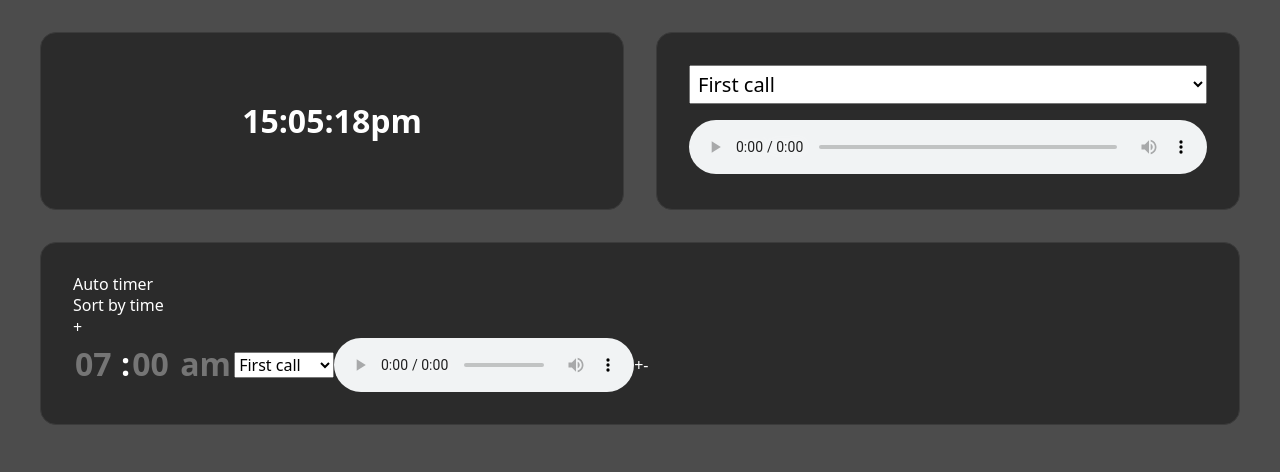
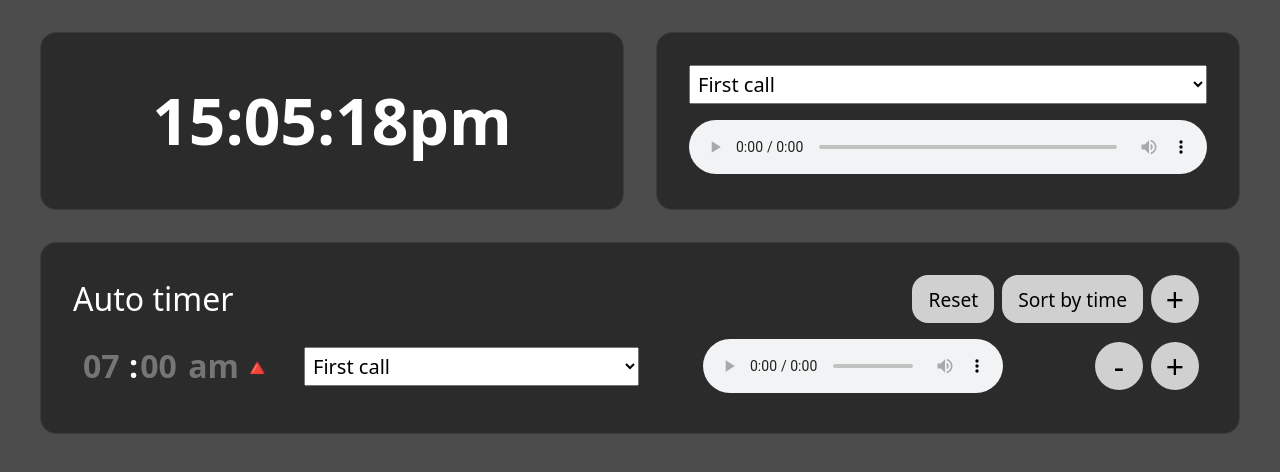
Before and after one commit to brett-east/camp-timer-app, a React (Create React App) app: page / in a window 1280 px wide. Both pictures are taken after a click on the button "Add row". Shown: the top 472 px of the page. Built offline with nearby package versions, Linux system fonts and the light colour scheme.

Commit message:
finish app

```diff
--- a/src/app.tsx
+++ b/src/app.tsx
@@ -1,4 +1,5 @@
-import React, { useState } from 'react';
+import { useState, useEffect, useRef } from 'react';
+import dayjs from 'dayjs';
 import { v4 as uuidv4 } from 'uuid';
 
 import CurrentTimeCell from './components/current-time-cell';
@@ -8,40 +9,157 @@ import TimerRow from './components/timer-row';
 import './styles/reset.scss';
 import styles from './styles.module.scss';
 
+const LOCAL_STORAGE_ITEM = 'campTimerTimes';
+
+export const useInterval = (
+  callback: () => void,
+  delay: number | null | false,
+): void => {
+  // eslint-disable-next-line @typescript-eslint/no-empty-function
+  const savedCallback = useRef(() => {});
+
+  // Remember the latest callback.
+  useEffect(() => {
+    savedCallback.current = callback;
+  });
+
+  // Set up the interval.
+  useEffect(() => {
+    if (delay === null || delay === false) return undefined;
+    const tick = () => savedCallback.current();
+    const id = setInterval(tick, delay);
+    return () => clearInterval(id);
+  }, [delay]);
+};
+
+export const useClock = () => {
+  const [time, setTime] = useState<string>('');
+  useInterval(() => {
+    const displayTime = dayjs().format('HH:mm:ssa');
+
+    setTime(displayTime);
+  }, 500);
+  return time;
+};
+
+export interface ITimerRow {
+  id: string;
+  time: dayjs.Dayjs | null;
+  track: string;
+}
+
 const App = () => {
-  const [timerRowArray, setTimerRowArray] = useState<string[]>([]);
+  const [timerRowArray, setTimerRowArray] = useState<ITimerRow[]>([]);
+  const time = useClock();
 
-  const handleAddNewRow = () => {setTimerRowArray([...timerRowArray, uuidv4()])};
+  useEffect(() => {
+    const storedTimerRows = localStorage.getItem(LOCAL_STORAGE_ITEM);
+    if (!storedTimerRows || !storedTimerRows.includes('[')) {
+      return;
+    }
+    if (storedTimerRows) {
+      const parsedTimerRows = JSON.parse(storedTimerRows);
+      const sanitsedTimerRows = parsedTimerRows.filter((r: ITimerRow) => {
+        return r.hasOwnProperty('id') && r.hasOwnProperty('track') && r.hasOwnProperty('time')
+      }).map((r: ITimerRow) => ({
+        id: r.id,
+        track: r.track,
+        time: r.time ? dayjs(r.time) : r.time,
+      }));
+
+      setTimerRowArray(sanitsedTimerRows);
+    }
+  }, []);
+
+  const handleAddNewRow = () => {
+    setTimerRowArray([
+      ...timerRowArray,
+      {
+        id: uuidv4(),
+        time: null,
+        track: '',
+      },
+    ])
+  };
+
+  const updateRowState = ({ id, time, track }: ITimerRow) => {
+    const updatedRows = timerRowArray.map((timerRow) => {
+      if (timerRow.id === id) {
+        return {
+          id,
+          time,
+          track
+        };
+      }
+      return timerRow;
+    });
+    localStorage.setItem(LOCAL_STORAGE_ITEM, JSON.stringify(updatedRows));
+    setTimerRowArray(updatedRows);
+  }
+
+  const sortRows = () => {
+    const sortedRows = timerRowArray.sort((a, b) => {
+      if (a.time && b.time) {
+        if (a.time.isBefore(b.time)) return -1;
+        if (a.time.isAfter(b.time)) return 1;
+        return 0;
+      }
+      if (a.time && !b.time) return -1;
+      if (!a.time && b.time) return 1;
+      return 0;
+    });
+
+    setTimerRowArray(sortedRows);
+    localStorage.setItem(LOCAL_STORAGE_ITEM, JSON.stringify(sortedRows));
+  }
+
+  const resetRows = () => {
+    setTimerRowArray([]);
+    localStorage.setItem(LOCAL_STORAGE_ITEM, '[]');
+  }
 
   return (
     <div className={styles.appWrapper}>
       <div className={styles.app}>
         <div className={styles.topRow}>
-          <CurrentTimeCell />
+          <CurrentTimeCell
+            time={time}
+          />
           <PlaySoundCell />
         </div>
         <div className={styles.timerSection}>
           <div className={styles.headerRow}>
-            <p>
+            <p className={styles.headerText}>
               Auto timer
             </p>
+            <div className={styles.buttonSection}>
               <button
-              onClick={handleAddNewRow}
-              className={styles.addButton}
+                onClick={resetRows}
+                className={styles.resetButton}
+              >
+                Reset
+              </button>
+              <button
+                onClick={sortRows}
+                className={styles.sortByTimeButton}
               >
                 Sort by time
               </button>
               <button
                 onClick={handleAddNewRow}
                 className={styles.addButton}
+                title="Add row"
               >
                 +
               </button>
             </div>
+          </div>
           {timerRowArray.map(timerRow => (
             <TimerRow
-              key={timerRow}
-              id={timerRow}
+              updateRowState={updateRowState}
+              key={timerRow.id}
+              timerRow={timerRow}
+              time={time}
               addNewRow={handleAddNewRow}
               removeRow={() => setTimerRowArray(timerRowArray.filter(id => id !== timerRow))}
             />
--- a/src/components/current-time-cell/index.tsx
+++ b/src/components/current-time-cell/index.tsx
@@ -1,45 +1,13 @@
-import dayjs from 'dayjs';
-import React, { useEffect, useRef, useState } from 'react';
-
 import styles from './styles.module.scss';
 
-const useInterval = (
-  callback: () => void,
-  delay: number | null | false,
-): void => {
-  // eslint-disable-next-line @typescript-eslint/no-empty-function
-  const savedCallback = useRef(() => {});
-
-  // Remember the latest callback.
-  useEffect(() => {
-    savedCallback.current = callback;
-  });
-
-  // Set up the interval.
-  useEffect(() => {
-    if (delay === null || delay === false) return undefined;
-    const tick = () => savedCallback.current();
-    const id = setInterval(tick, delay);
-    return () => clearInterval(id);
-  }, [delay]);
-};
-
-export const useClock = () => {
-  const [time, setTime] = useState<string>('');
-  useInterval(() => {
-    const displayTime = dayjs().format('HH:mm:ssa');
-
-    setTime(displayTime);
-  }, 500);
-  return time;
-};
-
 interface CurrentTimeCellProps {
-
+  time: string;
 }
 
 const CurrentTimeCell = (props: CurrentTimeCellProps) => {
-  const time = useClock();
+  const {
+    time,
+  } = props;
   return (
     <div className={styles.currentTimeCell}>
       <p className={styles.time}>
--- a/src/components/current-time-cell/styles.module.scss
+++ b/src/components/current-time-cell/styles.module.scss
@@ -11,6 +11,6 @@
 }
 
 .time {
-  font-size: 2rem;
+  font-size: 4rem;
   font-weight: bold;
 }
--- a/src/components/timer-row/index.tsx
+++ b/src/components/timer-row/index.tsx
@@ -1,39 +1,76 @@
+import React, { useEffect, useRef, useState } from 'react';
 import dayjs from 'dayjs';
-import React, { useRef, useState } from 'react';
+
 import { SOUNDS, SOUND_PATH } from '../../constants';
 
 import styles from './styles.module.scss';
+import { ITimerRow } from '../../app';
 
 interface TimerRowProps {
-  id: string;
+  timerRow: ITimerRow;
+  time: string;
   addNewRow: () => void;
   removeRow: (id: string) => void;
+  updateRowState: (obj: ITimerRow) => void;
 }
 
 const TimerRow = (props: TimerRowProps) => {
   const {
-    id,
+    timerRow,
+    time,
     addNewRow,
     removeRow,
+    updateRowState,
   } = props;
-  const [selectedSound, setSelectedSound] = useState(`${process.env.PUBLIC_URL}${SOUND_PATH}/first_call.mp3`);
-  const [hourField, setHourField] = useState('');
-  const [minuteField, setMinuteField] = useState('');
-  const [amPmField, setAmPmField] = useState('');
-  const [time, setTime] = useState('');
+
+  const [selectedSound, setSelectedSound] = useState(timerRow.track || `${process.env.PUBLIC_URL}${SOUND_PATH}/first_call.mp3`);
+  const [hourField, setHourField] = useState(timerRow.time ? (timerRow.time?.get('hour') % 12)?.toString().padStart(2, '0') : '');
+  const [minuteField, setMinuteField] = useState(timerRow.time ? timerRow.time?.get('minute')?.toString().padStart(2, '0') : '');
+  const [amPmField, setAmPmField] = useState(timerRow.time ? (timerRow.time?.get('hour') > 12 ? 'pm' : 'am') : '');
+  const [rowTime, setRowTime] = useState<dayjs.Dayjs | null>(timerRow.time);
+  const [playing, setPlaying] = useState(false);
+
+  const audioPlayerRef = useRef<HTMLAudioElement>(null);
 
   const hourRef = useRef<HTMLInputElement>(null);
   const minuteRef = useRef<HTMLInputElement>(null);
   const amPmRef = useRef<HTMLInputElement>(null);
 
-  const handleSetTime = () => {
-    console.log('here');
-
-    if (hourField && minuteField && amPmField) {
-      setTime('');
-      console.log(dayjs(`${hourField}:${minuteField}:${amPmField}`));
+  const handleSetTime = ({ hour, minute, amPm }:
+  { hour: string; minute: string; amPm: string }) => {
+    if (hour && minute && amPm) {
+      console.log('here setting time');
+      const minuteNumber = parseInt(minute, 10);
+      const hourNumber = amPm === 'am' ? parseInt(hour, 10) : parseInt(hour, 10) + 12;
+      const newTime = dayjs().hour(hourNumber).minute(minuteNumber).second(0);
+      setRowTime(newTime);
+      updateRowState({
+        id: timerRow.id,
+        track: selectedSound,
+        time: newTime,
+      });
+    } else {
+      setRowTime(null);
+      updateRowState({
+        id: timerRow.id,
+        track: selectedSound,
+        time: null,
+      });
     }
   }
+
+  if (rowTime?.format('HH:mm:ssa') === time && !playing) {
+    audioPlayerRef.current?.play();
+  }
+
+  useEffect(() => {
+    if (!audioPlayerRef.current?.paused && (audioPlayerRef.current?.currentTime || 0) > 0) {
+      setPlaying(true);
+    } else {
+      setPlaying(false);
+    }
+  }, [time]);
+
 
   const onHourChange = (e: React.ChangeEvent<HTMLInputElement>) => {
     if (!e.target.value.match(/^[0-9]{0,2}$/)) {
@@ -54,7 +91,7 @@ const TimerRow = (props: TimerRowProps) => {
     if (e.target.value.length === 2) {
       minuteRef.current?.focus();
     }
-    handleSetTime();
+    handleSetTime({ hour: e.target.value, minute: minuteField, amPm: amPmField });
   }
 
   const onMinuteChange = (e: React.ChangeEvent<HTMLInputElement>) => {
@@ -63,14 +100,14 @@ const TimerRow = (props: TimerRowProps) => {
     if (!e.target.value.match(/^[0-9]{0,2}$/)) {
       return;
     }
-    if (parseInt(e.target.value, 10) > 60) {
+    if (parseInt(e.target.value, 10) >= 60) {
       return;
     }
     setMinuteField(e.target.value);
+    handleSetTime({ hour: e.target.value, minute: e.target.value, amPm: amPmField });
     if (e.target.value.length === 2) {
       amPmRef.current?.focus();
     }
-    handleSetTime();
   }
 
   const onMinuteKeyDown = (e: React.KeyboardEvent<HTMLInputElement>) => {
@@ -86,19 +123,22 @@ const TimerRow = (props: TimerRowProps) => {
     console.log('e.target.value', e.target.value, 'amPmField', amPmField);
     if (e.target.value.toLowerCase() === 'a' && amPmField === 'am') {
       setAmPmField('');
+      handleSetTime({ hour: hourField, minute: minuteField, amPm: '' });
       return;
     }
     if (e.target.value.toLowerCase() === 'p' && amPmField === 'pm') {
       setAmPmField('');
+      handleSetTime({ hour: hourField, minute: minuteField, amPm: '' });
       return;
     }
     if (e.target.value.toLowerCase() === 'a') {
       setAmPmField('am');
+      handleSetTime({ hour: hourField, minute: minuteField, amPm: 'am' });
     }
     if (e.target.value.toLowerCase() === 'p') {
       setAmPmField('pm');
+      handleSetTime({ hour: hourField, minute: minuteField, amPm: 'pm' });
     }
-    handleSetTime();
   }
 
   const onAmPmKeyDown = (e: React.KeyboardEvent<HTMLInputElement>) => {
@@ -112,8 +152,18 @@ const TimerRow = (props: TimerRowProps) => {
     }
   }
 
+  const handleTrackChange = (e: React.ChangeEvent<HTMLSelectElement>) => {
+    const track = `${process.env.PUBLIC_URL}${SOUND_PATH}/${e.target.value}`;
+    setSelectedSound(track);
+    updateRowState({
+      id: timerRow.id,
+      track,
+      time: rowTime,
+    });
+  }
+
   return (
-    <div className={styles.timerRow}>
+    <div className={`${styles.timerRow} ${playing ? styles.playing : ''}`}>
       <div className={styles.timeWrapper}>
         <input
           type="text"
@@ -146,9 +196,24 @@ const TimerRow = (props: TimerRowProps) => {
           placeholder="am"
         />
       </div>
+      {rowTime ? (
+        <p
+          className={styles.indicator}
+          title="Ready"
+        >
+          ✅
+        </p>
+      ) : (
+        <p
+          className={styles.indicator}
+          title="Please set hour, minute and am/pm"
+        >
+          🔺
+        </p>
+      )}
       <select
         className={styles.dropDown}
-        onChange={(e) => (setSelectedSound(`${process.env.PUBLIC_URL}${SOUND_PATH}/${e.target.value}`))}
+        onChange={handleTrackChange}
       >
         {SOUNDS.map(sound => (
           <option
@@ -160,6 +225,7 @@ const TimerRow = (props: TimerRowProps) => {
         ))}
       </select>
       <audio
+        ref={audioPlayerRef}
         className={styles.audioPlayer}
         controls
         src={selectedSound}
@@ -167,18 +233,22 @@ const TimerRow = (props: TimerRowProps) => {
         Your browser does not support the
         <code>audio</code> element.
       </audio>
+      <div className={styles.buttonWrapper}>
+        <button
+          onClick={() => removeRow(timerRow.id)}
+          className={styles.removeButton}
+          title="Remove row"
+        >
+          -
+        </button>
         <button
           onClick={addNewRow}
           className={styles.addButton}
+          title="Add row"
         >
           +
         </button>
-      <button
-        onClick={() => removeRow(id)}
-        className={styles.addButton}
-      >
-        -
-      </button>
+      </div>
     </div>
   );
 };
--- a/src/components/timer-row/styles.module.scss
+++ b/src/components/timer-row/styles.module.scss
@@ -1,6 +1,11 @@
 .timerRow {
   display: inline-flex;
   align-items: center;
+  padding: .5rem;
+  width: 100%;
+  &.playing {
+    background-color: #df89d9;
+  }
 }
 
 .timeWrapper {
@@ -15,6 +20,10 @@
   font-size: 2rem;
   width: 3rem;
   color: white;
+  &:focus {
+    outline: none;
+    border-bottom: 1px solid #d0d0d0;
+  }
 }
 .amPmField {
   width: 3.5rem;
@@ -25,3 +34,39 @@
   font-weight: bold;
   color: white;
 }
+
+.indicator {
+  font-size: 1.5rem;
+}
+
+.dropDown {
+  font-size: 1.25rem;
+  padding: 4px;
+  margin: 0 2rem;
+  width: 30%;
+}
+
+.audioPlayer {
+  margin: 0 2rem;
+}
+
+.buttonWrapper {
+  margin-left: auto;
+  display: flex;
+}
+
+.addButton, .removeButton {
+  font-size: 2rem;
+  background-color: #d0d0d0;
+  color: black;
+  border-radius: 50%;
+  display: flex;
+  height: 3rem;
+  width: 3rem;
+  align-items: center;
+  justify-content: center;
+  margin-left: .5rem;
+  &:hover {
+    background-color: #e9e9e9;
+  }
+}
--- a/src/styles.module.scss
+++ b/src/styles.module.scss
@@ -29,3 +29,53 @@
   border-radius: 1rem;
   margin-top: 2rem;
 }
+
+.headerRow {
+  display: flex;
+  align-items: center;
+  margin-bottom: .5rem;
+}
+
+.buttonSection {
+  margin-left: auto;
+  display: flex;
+  align-items: center;
+}
+
+.headerText {
+  font-size: 2rem;
+}
+
+.sortByTimeButton, .resetButton {
+  font-size: 1.2rem;
+  background-color: #d0d0d0;
+  color: black;
+  border-radius: 1rem;
+  display: flex;
+  height: 3rem;
+  align-items: center;
+  justify-content: center;
+  margin-left: .5rem;
+  flex-shrink: 0;
+  padding: 0 1rem;
+  &:hover {
+    background-color: #e9e9e9;
+  }
+}
+
+.addButton {
+  font-size: 2rem;
+  background-color: #d0d0d0;
+  color: black;
+  border-radius: 50%;
+  display: flex;
+  height: 3rem;
+  width: 3rem;
+  align-items: center;
+  justify-content: center;
+  margin-left: .5rem;
+  margin-right: .5rem;
+  &:hover {
+    background-color: #e9e9e9;
+  }
+}
```
Lines whose indentation alone changed are shown as unchanged.
